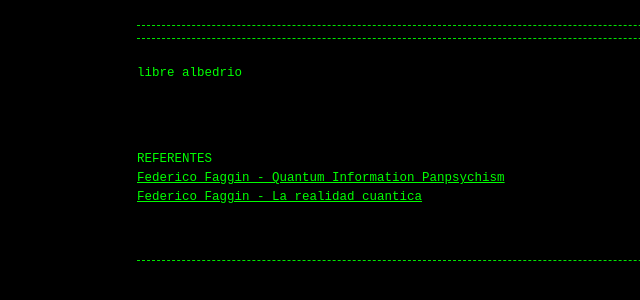
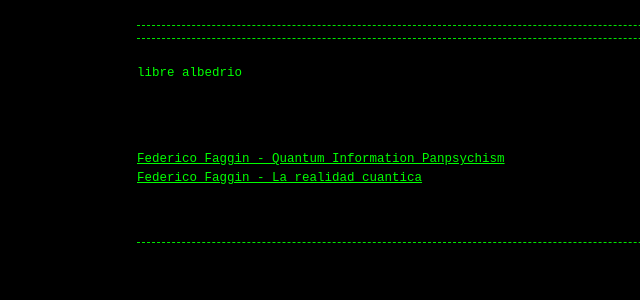
Before and after one commit to Guerrillaradio/librealbedrio, a Jekyll site: the page built from index.md, in a window 1280 px wide. Shown: the top 300 px of the page, without its empty margins (203-843 px from the left). Built offline with Jekyll 4.4.1, drawn with Linux system fonts in a browser that asks for light colours; our own code applies the rules of GitHub Pages for plain Markdown files.

Commit message:
Update index.md

```diff
--- a/index.md
+++ b/index.md
@@ -2,6 +2,6 @@
 <p>libre albedrio
 
 <p>
-<div><font color="#00ff00">REFERENTES</font></div><div></div><div><font color="#00ff00"> </font><font color="#00ff00"> </font></div>
+<div><font color="#00ff00"></font></div><div></div><div><font color="#00ff00"> </font><font color="#00ff00"> </font></div>
 <a href="https://archive.org/details/quantum-information-panpsychism"><div><font color="#00ff00">Federico Faggin - Quantum Information Panpsychism</font></div><div></div><div><font color="#00ff00"> </font><font color="#00ff00"> </font></div>
 <a href="https://archive.org/details/federico-faggin-la-realidad-cuantica"><div><font color="#00ff00">Federico Faggin - La realidad cuantica</font></div><div></div><div><font color="#00ff00"> </font><font color="#00ff00"> </font></div></a>
```
